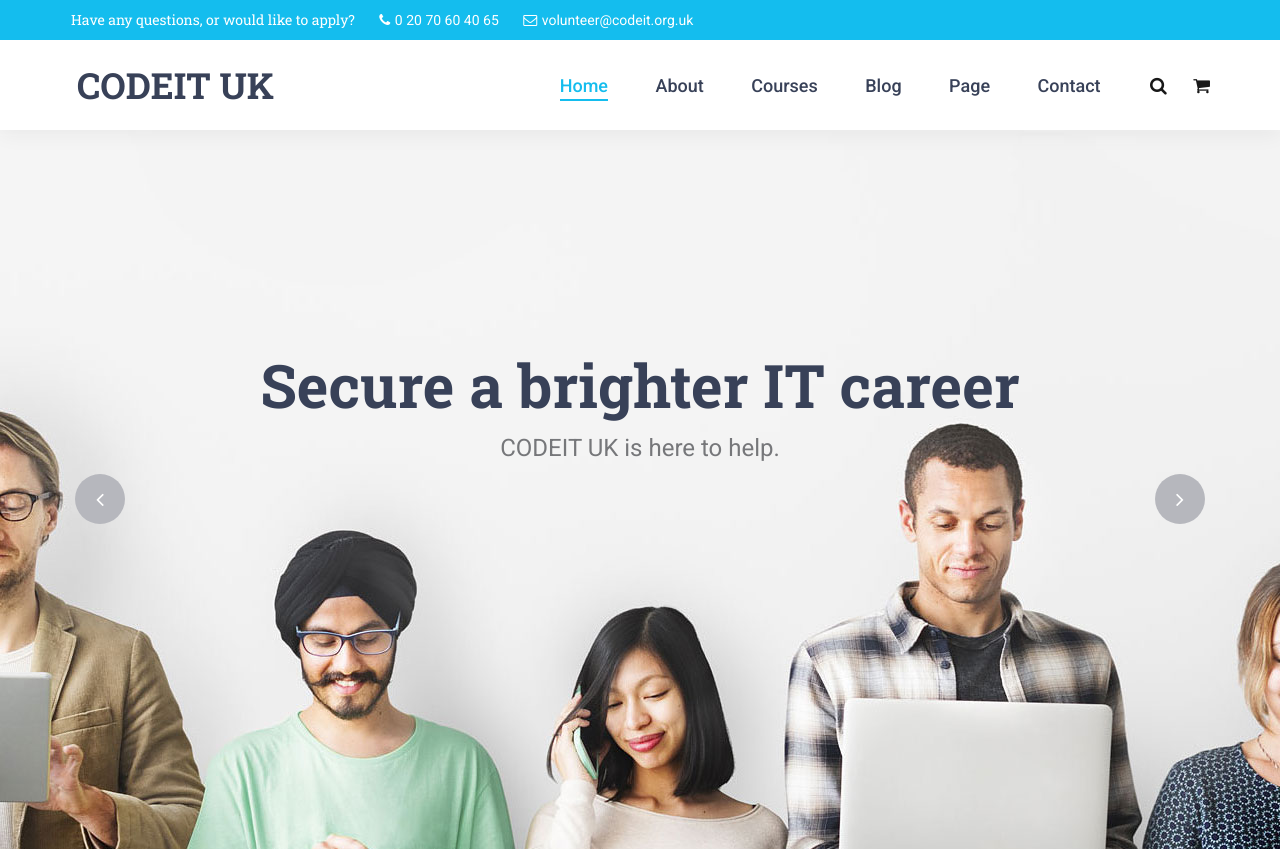
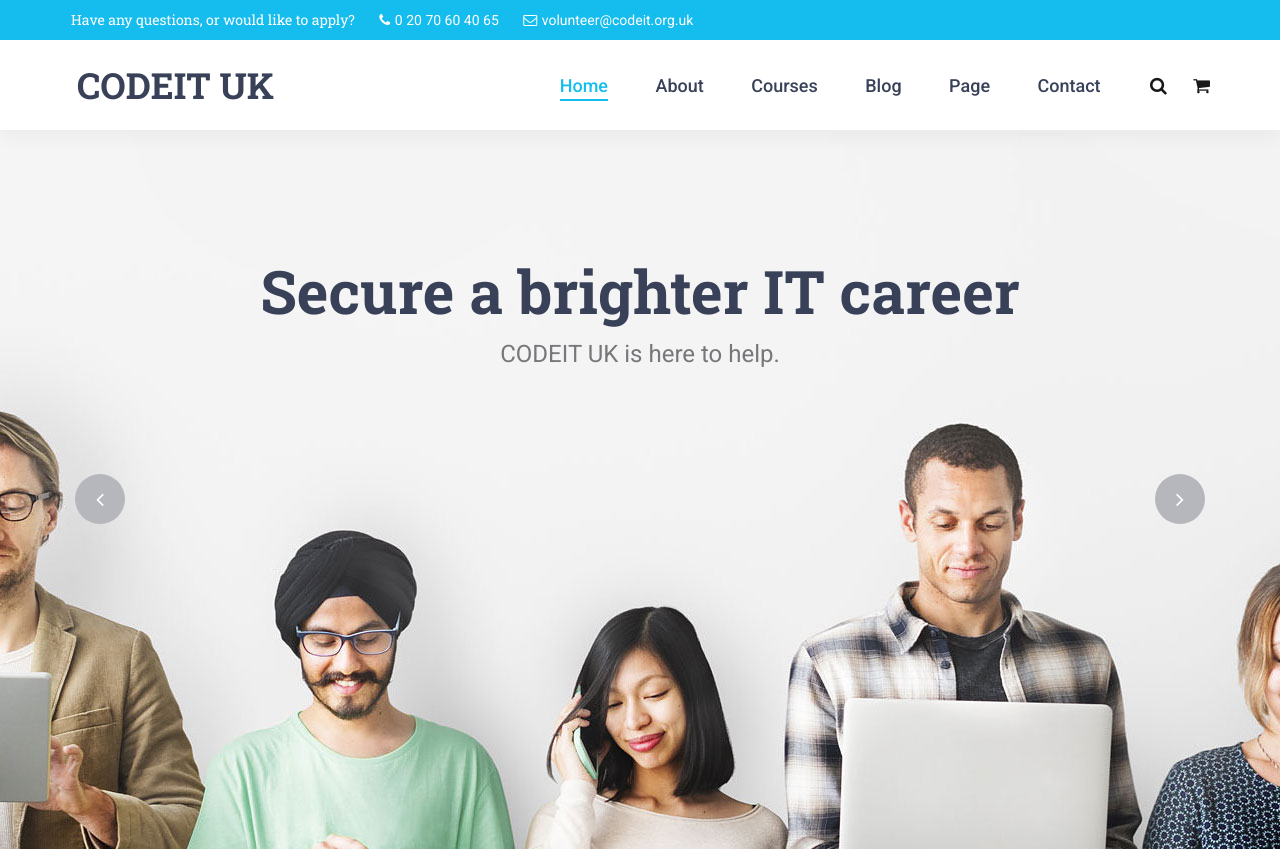
Before and after one commit to CodeIT-UK/web-site, a PHP site: page / in a window 1280 px wide. Shown: the top 849 px of the page. Run offline with PHP 8.4, Linux system fonts and the light colour scheme.

Commit message:
move slider content upwards

```diff
--- a/styles/main_styles.css
+++ b/styles/main_styles.css
@@ -791,7 +791,7 @@ section
 .home_slider_content
 {
 	position: absolute;
-	top: 41%;
+	top: 30%;
 	left: 0;
 	width: 100%;
 	height: auto;
```
